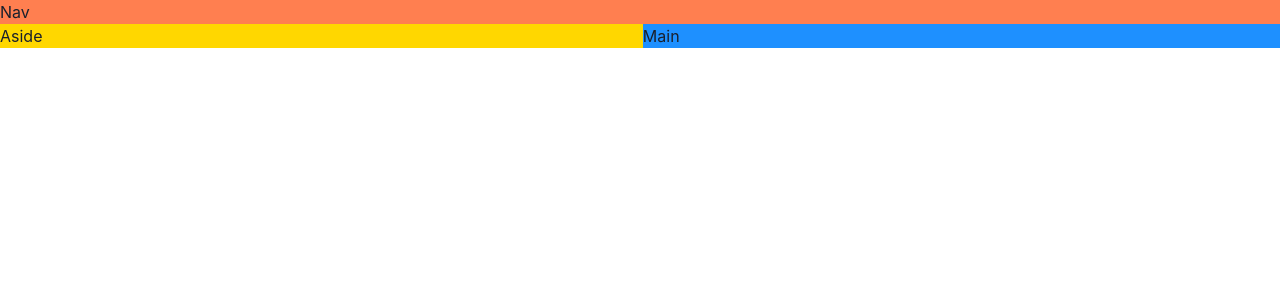
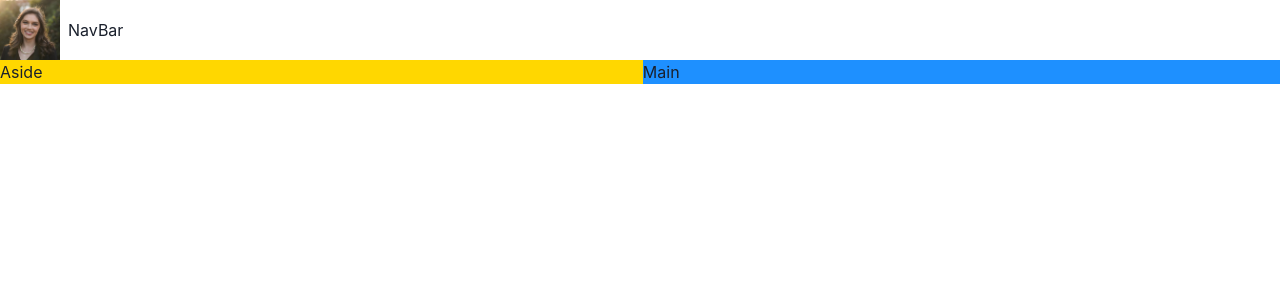
Before and after one commit to akhi9195/game-hub, a React (Vite) app: page / in a window 1280 px wide. Shown: the top 300 px of the page. Built offline with nearby package versions, Linux system fonts and the light colour scheme.

Commit message:
Build a Navbar

```diff
--- a/src/App.tsx
+++ b/src/App.tsx
@@ -1,6 +1,6 @@
 // src/App.tsx
 import { Button, Box, Heading, Grid, GridItem, Show } from "@chakra-ui/react";
-
+import NavBar from "./components/NavBar";
 function App() {
   return (
     <Grid
@@ -9,8 +9,8 @@
         lg: `"nav nav" "aside main"`,
       }}
     >
-      <GridItem area="nav" bg="coral">
-        Nav
+      <GridItem area="nav">
+        <NavBar />
       </GridItem>
       <Show above="lg">
         <GridItem area="aside" bg="gold">
--- /dev/null
+++ b/src/components/NavBar.tsx
@@ -0,0 +1,12 @@
+import { HStack, Image, Text } from "@chakra-ui/react";
+import logo from "../assets/logo.jpeg";
+const NavBar = () => {
+  return (
+    <HStack>
+      <Image src={logo} boxSize="60px" />
+      <Text>NavBar</Text>
+    </HStack>
+  );
+};
+
+export default NavBar;
```
Also changed, not shown: src/assets/logo.jpeg (added).
